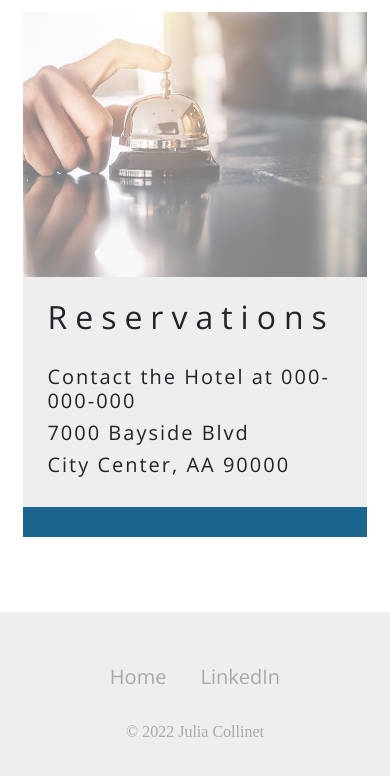
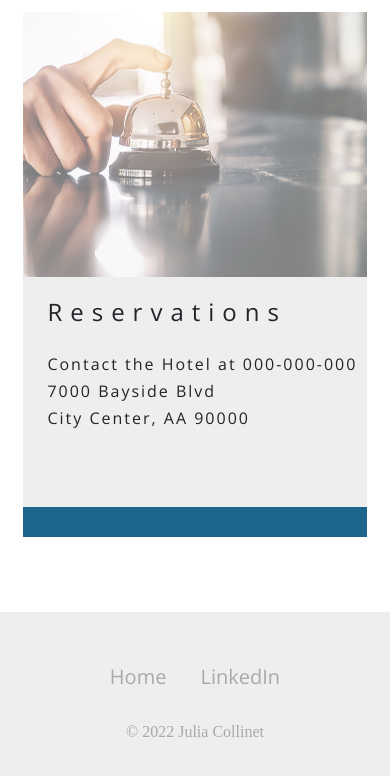
Before and after one commit to MERV3000/MERV-Hotel, a plain HTML site: page index.html in a window 390 px wide. Shown: the part 3396-4172 px from the top of the page. Drawn offline with nearby package versions, Linux system fonts and the light colour scheme.

Commit message:
Update style.css
updated media queries change h2 & h4 font size smaller

```diff
--- a/style.css
+++ b/style.css
@@ -167,6 +167,12 @@
             position: static;
             flex-grow: 2;
         }
+        h2 {
+            font-size: 1.5rem;
+        }
+        h4 {
+            font-size: 1rem;
+        }
     }
     /* Footer section */
 
```
